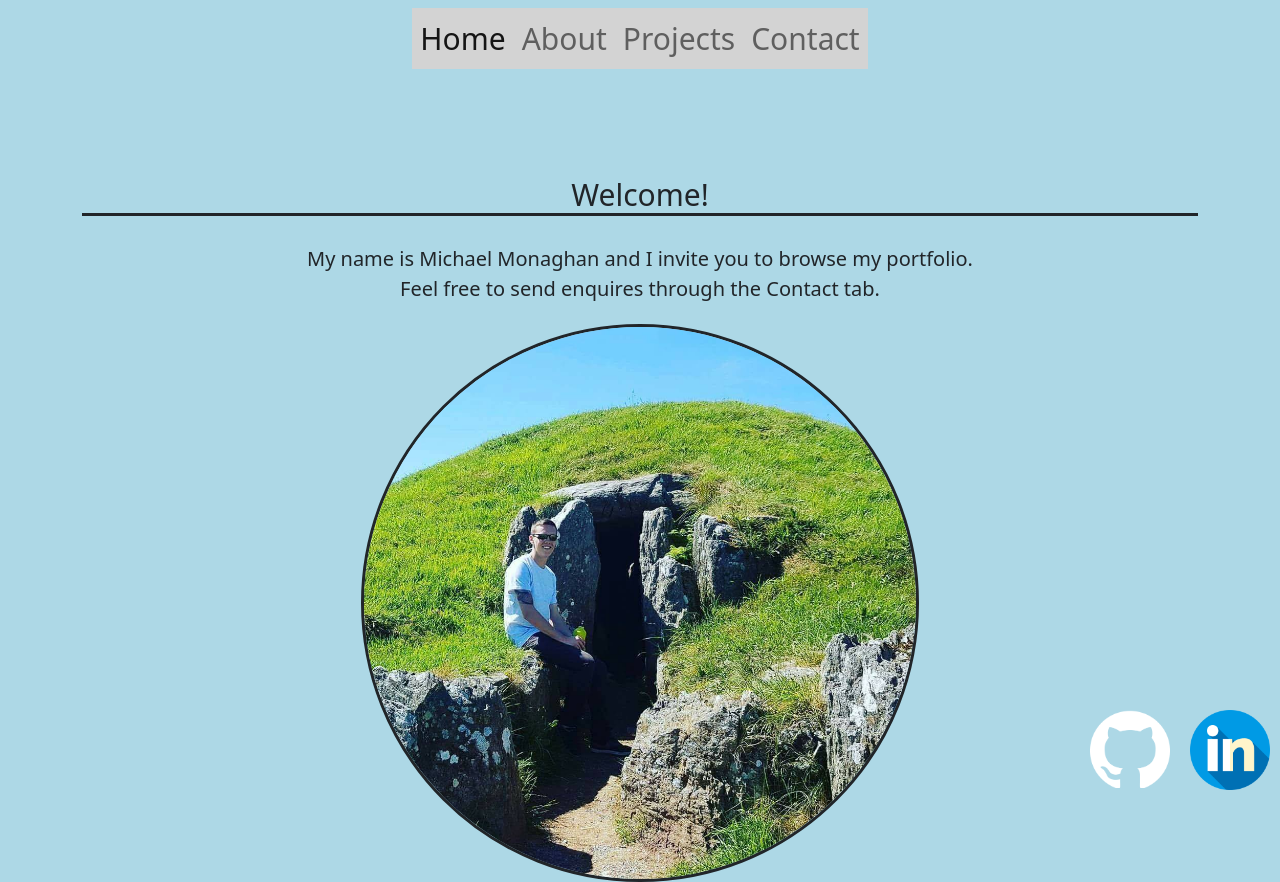
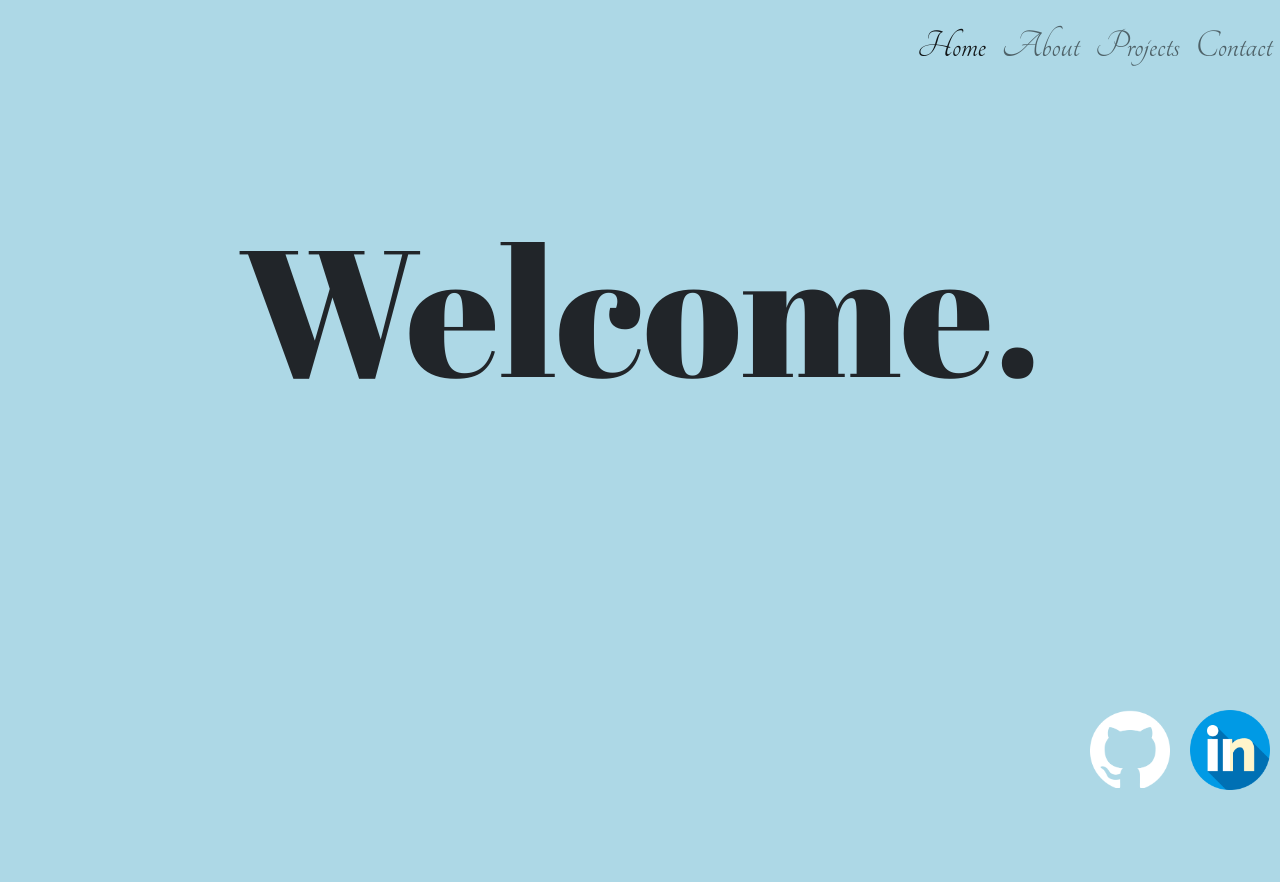
Before and after one commit to Zim40/React.Portfolio, a React (Create React App) app: page / in a window 1280 px wide. After the commit the page ends 800 px from the top, so only its background shows below. Built offline with nearby package versions, Linux system fonts and the light colour scheme.

Commit message:
refactored home page/ added animations

```diff
--- a/public/index.html
+++ b/public/index.html
@@ -24,6 +24,18 @@
       work correctly both with client-side routing and a non-root public URL.
       Learn how to configure a non-root public URL by running `npm run build`.
     -->
+    <link rel="preconnect" href="https://fonts.googleapis.com" />
+    <link rel="preconnect" href="https://fonts.gstatic.com" crossorigin />
+    <link
+      href="https://fonts.googleapis.com/css2?family=Abril+Fatface&display=swap"
+      rel="stylesheet"
+    />
+    <link rel="preconnect" href="https://fonts.googleapis.com" />
+    <link rel="preconnect" href="https://fonts.gstatic.com" crossorigin />
+    <link
+      href="https://fonts.googleapis.com/css2?family=Abril+Fatface&family=Tangerine&display=swap"
+      rel="stylesheet"
+    />
     <title>React App</title>
   </head>
   <body>
--- a/src/components/Navbar.js
+++ b/src/components/Navbar.js
@@ -8,18 +8,22 @@ import Nav from 'react-bootstrap/Nav';
 function NavTabs ({currentPage, handlePageChange}) {
 
   const styles = {
-    navTabs: {
-      fontSize: 30,
-      background: 'lightgrey',
-    },
 
+      navTabs: {
+        fontSize: 40,
+        fontFamily: 'Tangerine, cursive',
 
-  }
+      },
+      navContainer: {
+        float: "right",
+      },
+
+  };
 
     return (
-      <Navbar  className="sticky-top" bg="darkgrey" expand="lg">
-        <Container>
-          <Nav style={styles.navTabs} className="m-auto bg-">
+      <Navbar style={styles.navContainer}  className="sticky-top" bg="darkgrey" expand="lg">
+
+          <Nav style={styles.navTabs} className="">
             <Nav.Link
               onClick={() => handlePageChange("Home")}
               className={
@@ -59,7 +63,7 @@ function NavTabs ({currentPage, handlePageChange}) {
           </Nav>
 
 
-        </Container>
+
 
 
       </Navbar>
--- a/src/components/pages/Home.js
+++ b/src/components/pages/Home.js
@@ -1,46 +1,46 @@
-import React from 'react';
-import Container from 'react-bootstrap/Container';
+import React from "react";
+import Container from "react-bootstrap/Container";
 
-
-
-export default function Home () {
-    const styles= {
+export default function Home() {
+  const styles = {
     text: {
-            textAlign: 'center',
-            fontSize: 20,
-            padding:20
+      textAlign: "center",
+      fontSize:25,
+      padding: 0,
     },
     title: {
-            paddingTop: 100,
+      paddingTop: 200,
+      fontFamily: "Abril Fatface, cursive",
+      textAlign: "center",
 
-            textAlign: 'center',
-            fontSize: 30,
-            borderBottom: 'solid'
     },
     image: {
-          display: 'block',
-          marginLeft: 'auto',
-          marginRight: 'auto',
-          height:'50%',
-          width: '50%',
+      display: "block",
+      marginLeft: "auto",
+      marginRight: "auto",
+      height: "200px",
+      width: "200px",
       // height: 350,
-          borderRadius: '50%',
-          border:'solid'
-
-        }
-
-    }
-    const image = process.env.PUBLIC_URL + '/profile.png'
+      borderRadius: "50%",
+      border: "solid",
+    },
+  };
+  const image = process.env.PUBLIC_URL + "/profile.png";
   return (
     <Container>
       <section>
-          <h3 style={styles.title}>Welcome!</h3>
-          <p style={styles.text} className="my-auto">
+        <div  >
+          <h3 className="homeWelcome" style={styles.title}>Welcome.</h3>
+        </div>
+        <p style={styles.text} className="my-auto welcomeText">
             My name is Michael Monaghan and I invite you to browse my portfolio.
-            <br></br>
-            Feel free to send enquires through the Contact tab.
           </p>
-          <img className="m-auto" style={styles.image} src={image} alt="profile"></img>
+        {/* <img
+          className="m-auto bioImg"
+          style={styles.image}
+          src={image}
+          alt="profile"
+        ></img> */}
       </section>
     </Container>
   );
--- a/src/components/style/main.css
+++ b/src/components/style/main.css
@@ -1,7 +1,56 @@
 body {
-    background-color: lightblue;
+  background-color: lightblue;
+}
+/* Welcome Title animation */
+@keyframes welcome {
+  from {
+    font-size: 100px;
+  }
+  to {
+    font-size: 180px;
+  }
+}
 
+/* Welcome Text animation */
+@keyframes typing {
+  from {
+    width: 0;
+    visibility: visible;
+  }
+  to {
+    width: 100%;
+    visibility: visible;
+  }
 }
+@keyframes blink-caret {
+    from, to { border-color: transparent }
+    50% { border-color: orange }
+}
+
+.welcomeText {
+    visibility: hidden;
+  overflow: hidden; /* Ensures the content is not revealed until the animation */
+  /* border-right: 0.15em solid orange; The typwriter cursor */
+  white-space: nowrap; /* Keeps the content on a single line */
+  margin: 0 auto; /* Gives that scrolling effect as the typing happens */
+  /* letter-spacing: 0.15em; Adjust as needed */
+  animation: typing 3.5s steps(81, end), blink-caret 0.75s step-end infinite;
+  animation-delay: 5.5s;
+  animation-fill-mode: forwards;
+}
+.homeWelcome {
+  font-size: 100px;
+  animation-name: welcome;
+  animation-duration: 5s;
+  animation-iteration-count: 1;
+  animation-fill-mode: forwards;
+}
+/* .homeWelcome {
+     background-color: lightblue;
+     animation-name: welcome;
+     animation-duration: 4s;
+     animation-iteration-count: 3;
+} */
 /* Footer {
     width: 100%;
     height: 0;
```
Lines whose indentation alone changed are shown as unchanged.
